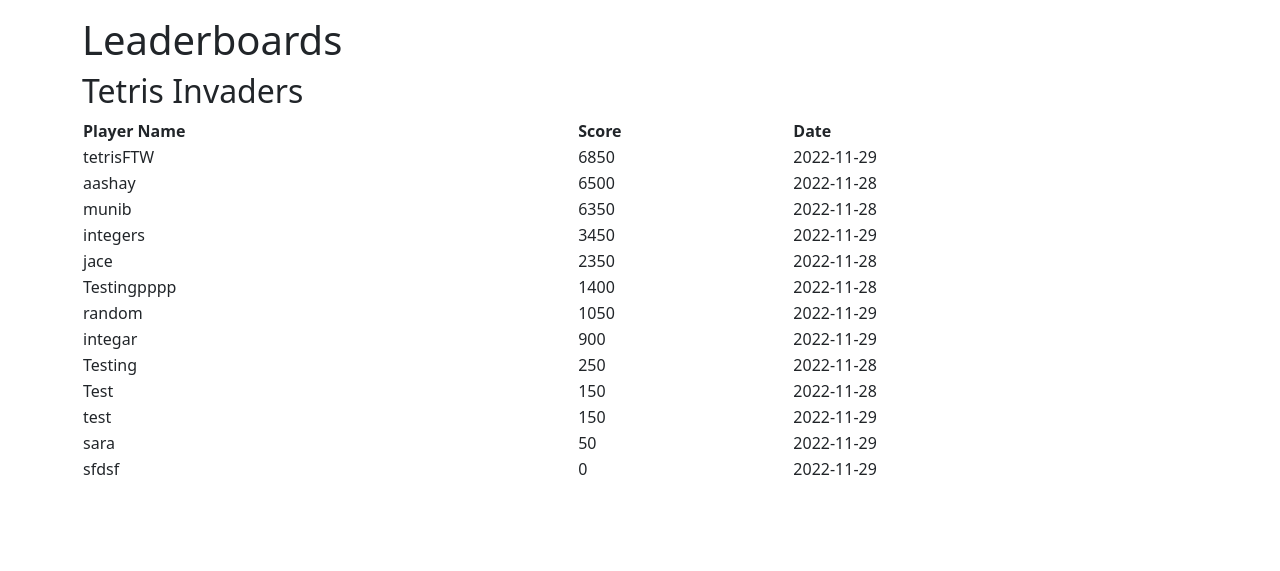
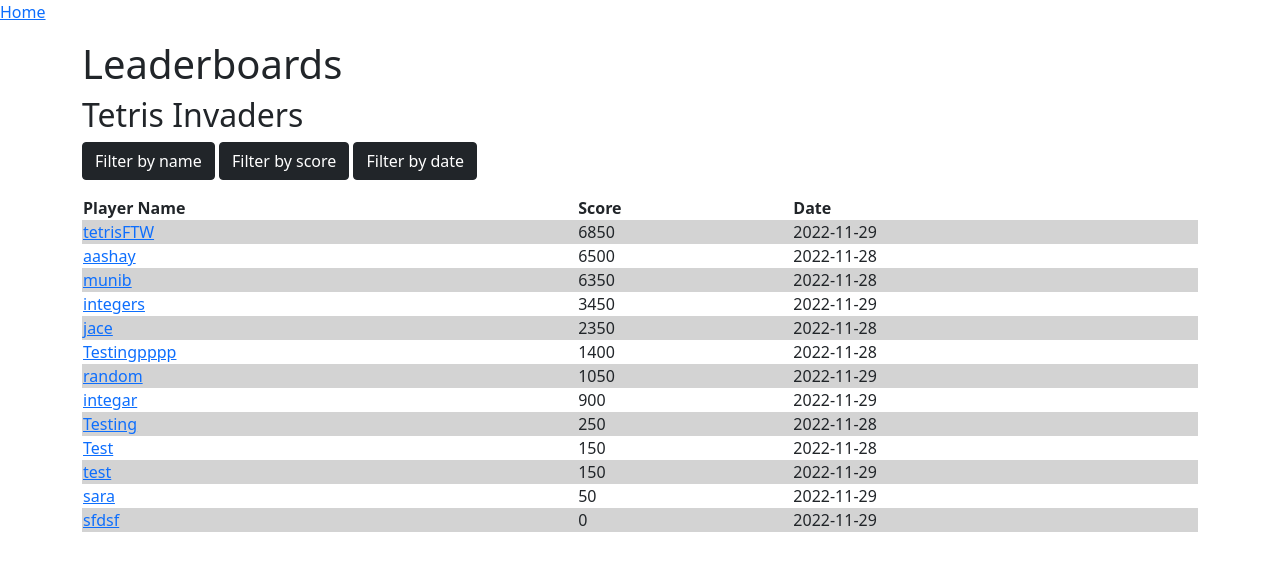
Before and after one commit to phandennis/tetris_invaders, a Flask app: page / in a window 1280 px wide. Shown: the top 571 px of the page. Run offline with Flask 2, Linux system fonts and the light colour scheme.

Commit message:
updated html files to new features added to see player profiles

```diff
--- a/templates/base.html
+++ b/templates/base.html
@@ -1,6 +1,11 @@
 <!doctype html>
 <html lang="en">
   <head>
+    <style>
+      tr:nth-child(even) {
+        background-color: lightgray;
+      }
+    </style>
     <!-- Required meta tags -->
     <meta charset="utf-8">
     <meta name="viewport" content="width=device-width, initial-scale=1">
@@ -17,6 +22,5 @@
     </div>
 
     <script src="https://cdn.jsdelivr.net/npm/bootstrap@5.0.2/dist/js/bootstrap.bundle.min.js" integrity="sha384-MrcW6ZMFYlzcLA8Nl+NtUVF0sA7MsXsP1UyJoMp4YLEuNSfAP+JcXn/tWtIaxVXM" crossorigin="anonymous"></script>
-
   </body>
 </html>
--- a/templates/list.html
+++ b/templates/list.html
@@ -1,7 +1,15 @@
+
+  <a href="/">Home</a>
+
 {% extends "base.html" %}
 {% block content %}
   <h1> Leaderboards </h1>
   <h2> Tetris Invaders</h2>
+  <form action="/" method="GET">
+    <button class="btn btn-dark" type="submit" name="name" value="name">Filter by name</button>
+    <button class="btn btn-dark" type="submit" name="score" value="score">Filter by score</button>
+    <button class="btn btn-dark" type="submit" name="date" value="date">Filter by date</button>
+  </form>
 
     <table style="width:100%" border-collapse="collapse">
 
@@ -10,15 +18,14 @@
         <th>Score</th>
         <th>Date</th>
       </tr>
-      {% for info in range(length) %}
+      {% for i in range(length) %}
       <tr>
-        <td> {{ name[info] }} </td>
-        <td> {{ score[info] }}</td>
-        <td> {{ date[info] }} </td>
+        <td><a href={{ url_for('player_profile', name=name[i] , score=score[i], date=date[i] ) }}>{{ name[i] }}</a></td>
+        <td>{{ score[i] }}</td>
+        <td> {{ date[i] }} </td>
       </tr>
       {% endfor %}
 
     </table>
 
-    <table style="width:100%">
 {% endblock %}
```
